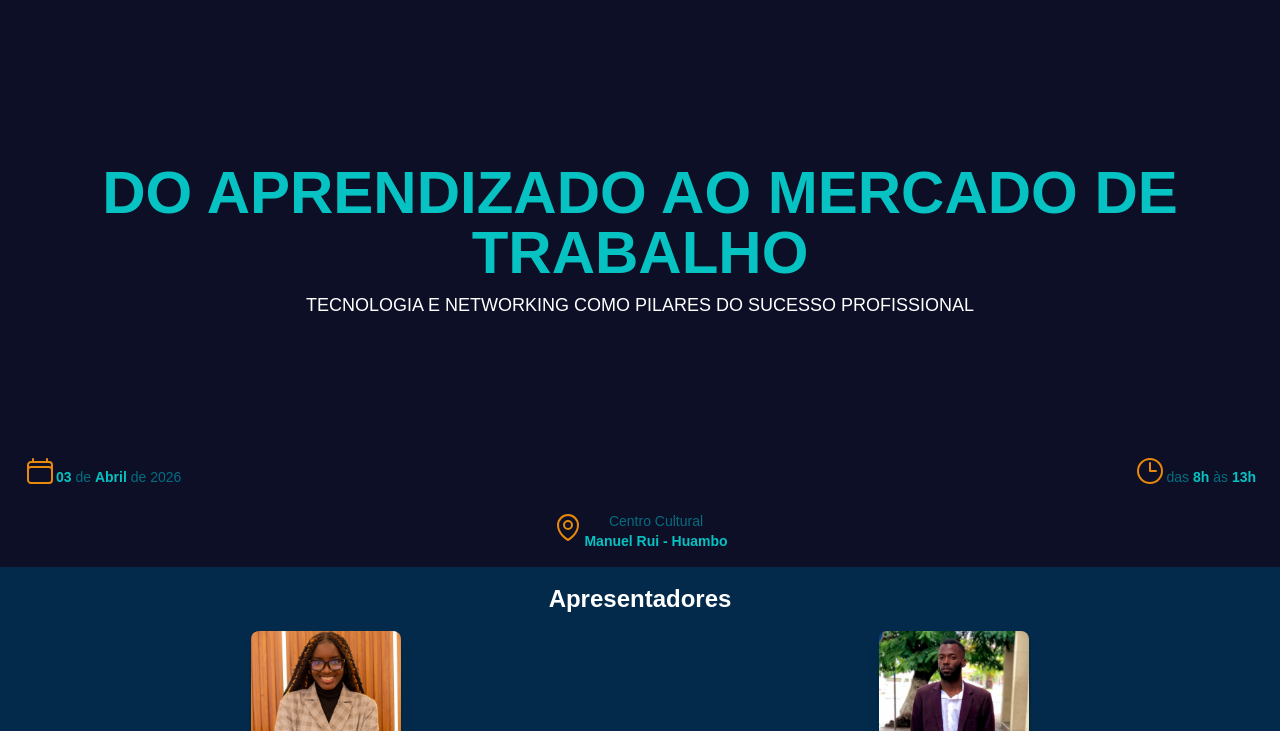
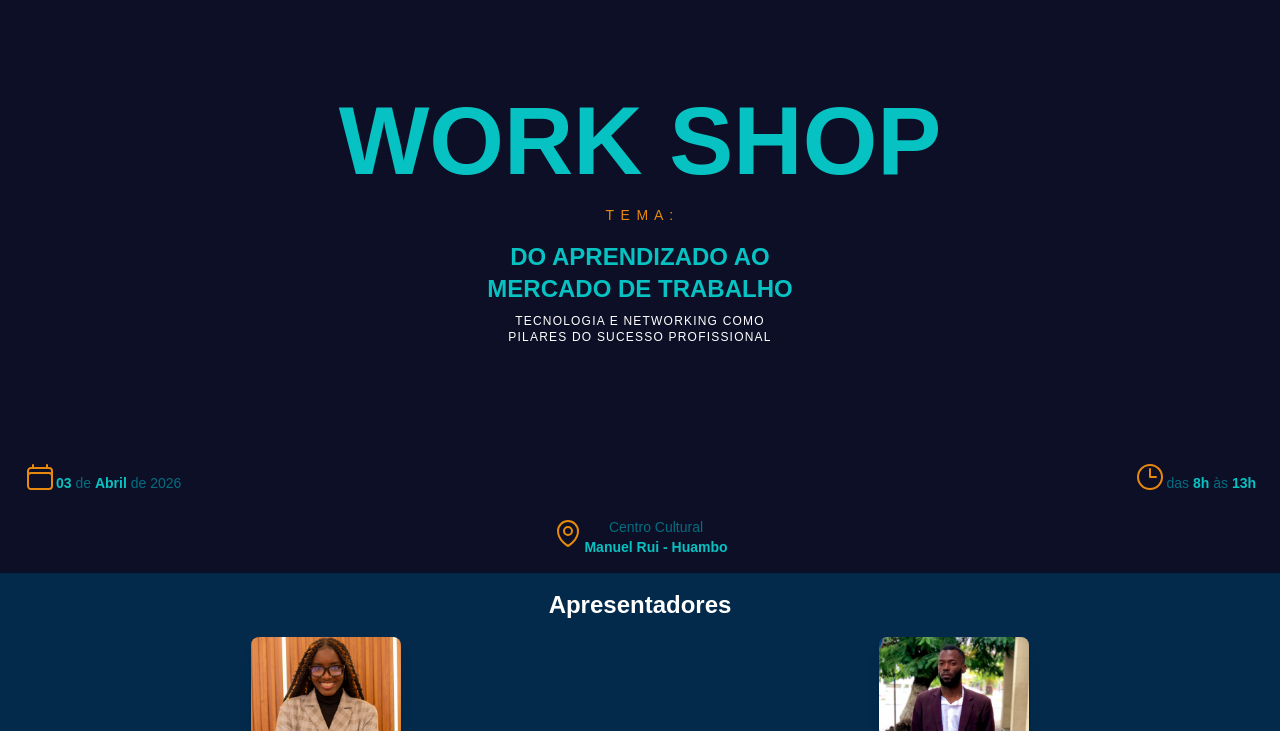
Before and after one commit to cdh-community-ao/portal-workshop-learnign-to-market, a website built with Vite: page index.html in a window 1280 px wide. Shown: the part 69-800 px from the top of the page. Built offline with nearby package versions, Linux system fonts and the light colour scheme.

Commit message:
ajustandoa o tamanho do tema e adicionando Work Shop

```diff
--- a/index.html
+++ b/index.html
@@ -7,7 +7,7 @@
         <link rel="shortcut icon" href="./src/img/icone-cdh.png" type="image/png">
         <link href="./src/css/input.css" rel="stylesheet">
 
-        <title>WORKSHOP | Do Aprendizado ao Mercado de Tabralho</title>
+        <title>WORKSHOP | CDH && PodNerd</title>
     </head>
     <body class="bg-azul-profundo">
         <header>
@@ -21,13 +21,15 @@
             </section>
         </header>
         <main>
-            <section class="tema mt-[150px]">
+            <section class="tema mt-[80px]">
                 <div class="justify-center text-center">
-                    <h1 class="font-bold text-4xl md:text-6xl text-destaque">DO APRENDIZADO AO MERCADO DE TRABALHO</h1>
-                    <h2 class="text-white mt-2 text-sm md:text-lg font-medium">TECNOLOGIA E NETWORKING COMO PILARES DO SUCESSO PROFISSIONAL</h2>
+                    <h1 class="font-bold text-8xl text-destaque">WORK SHOP</h1>
+                    <p class="my-4 text-laranja text-sm tracking-widest">T E M A :</p>
+                    <h2 class="font-bold text-xl md:text-2xl text-destaque">DO APRENDIZADO AO<br> MERCADO DE TRABALHO</h2>
+                    <h3 class="text-white mt-2 text-xs md:text-2xs tracking-widest">TECNOLOGIA E NETWORKING COMO<br> PILARES DO SUCESSO PROFISSIONAL</h3>
                 </div>
 
-                <div class="mt-[120px] p-6 md:py-4">
+                <div class="mt-[100px] p-6 md:py-4">
                     <div class="flex justify-between">
                         <button class="flex">
                             <svg xmlns="http://www.w3.org/2000/svg" fill="none"
```
Also changed, not shown: 1 other file.
